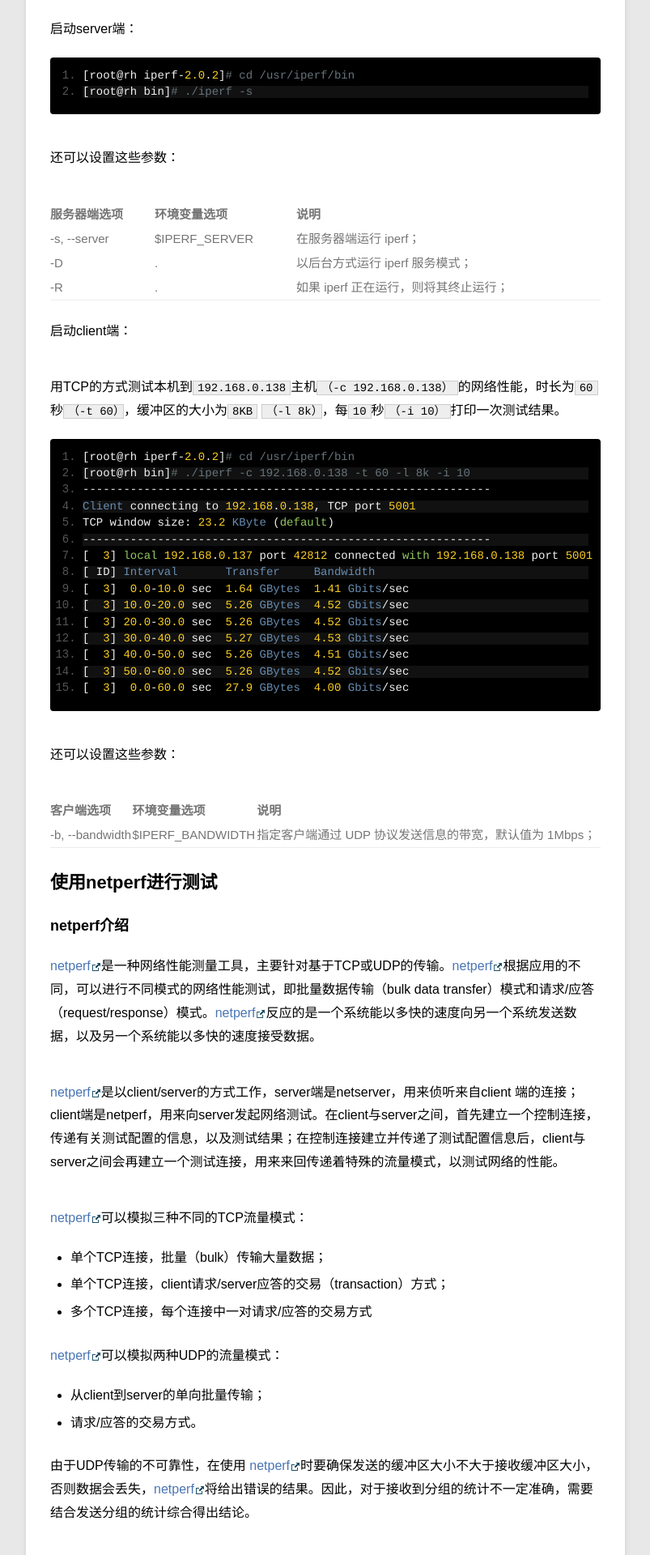
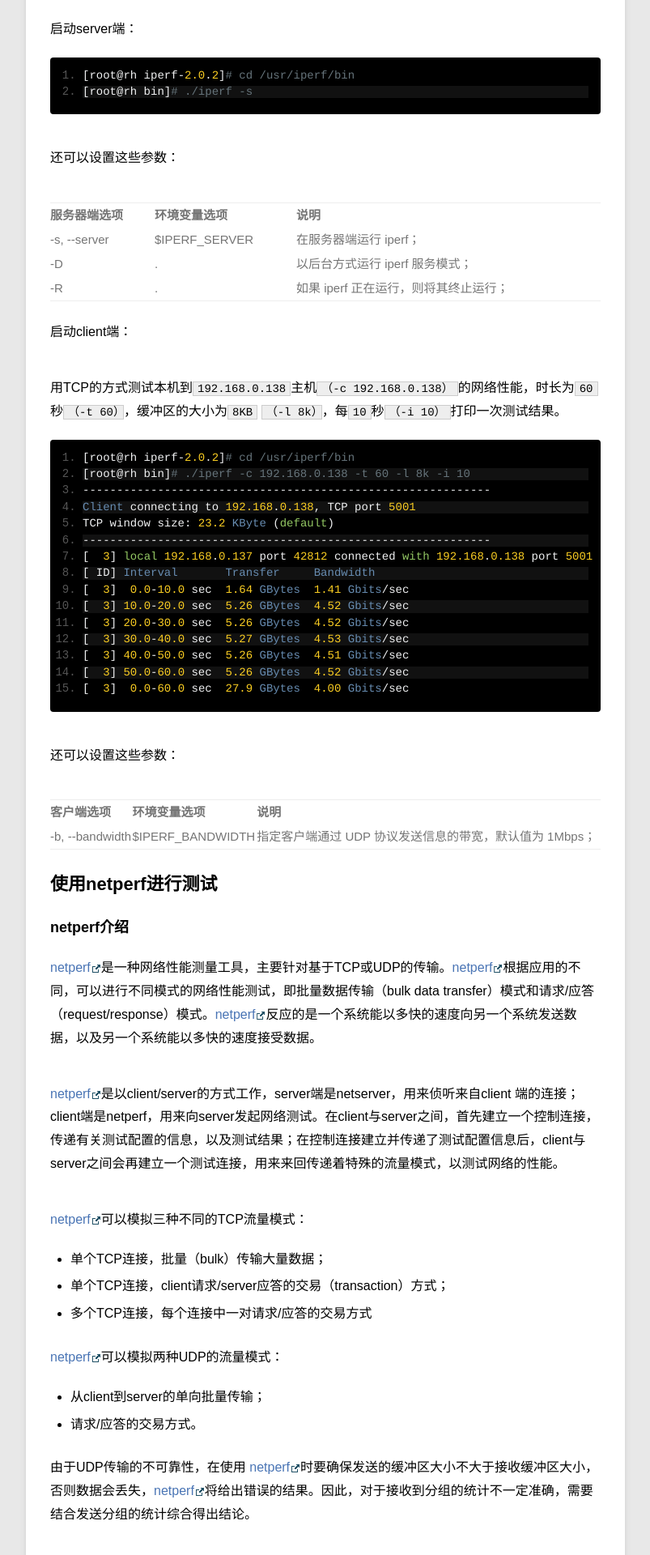
Before and after one commit to samirchen/samirchen.github.io, a Jekyll site: the page built from _posts/blog/2013-10-10-linux-network-performance-test.md, in a window 1280 px wide. Shown: the part 2068-3988 px from the top of the page at 81% size, without its empty margins (78-881 px from the left). Built offline with Jekyll 4.4.1, drawn with Linux system fonts in a browser that asks for light colours; Markdown is read by kramdown in place of the engine named in the settings.

Commit message:
edit css

```diff
--- a/css/default.css
+++ b/css/default.css
@@ -184,6 +184,6 @@
 }
 
 /* samir add */
-table{border-collapse:collapse;border-spacing:0;border-bottom:1px solid #ededed;color:#757575;width:100%;margin-bottom:24px;font-size:15px;line-height:2;}
+table{border-collapse:collapse;border-spacing:0;border-bottom:1px solid #ededed;border-top:1px solid #ededed;color:#757575;width:100%;margin-bottom:24px;font-size:15px;line-height:2;}
 th{text-align:left;font-weight:bold;}
 td{text-align:left;border:1px;}
```
